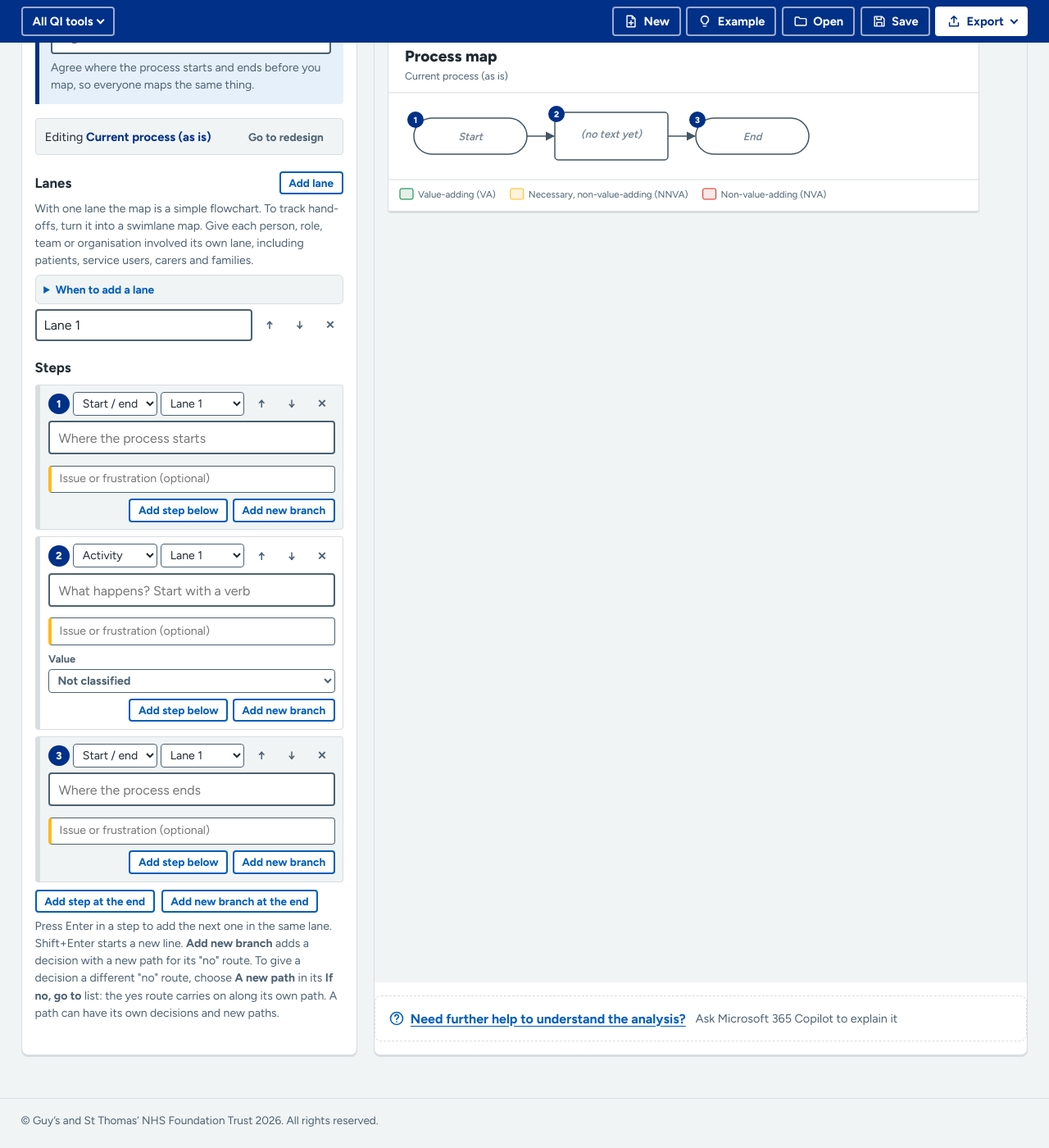
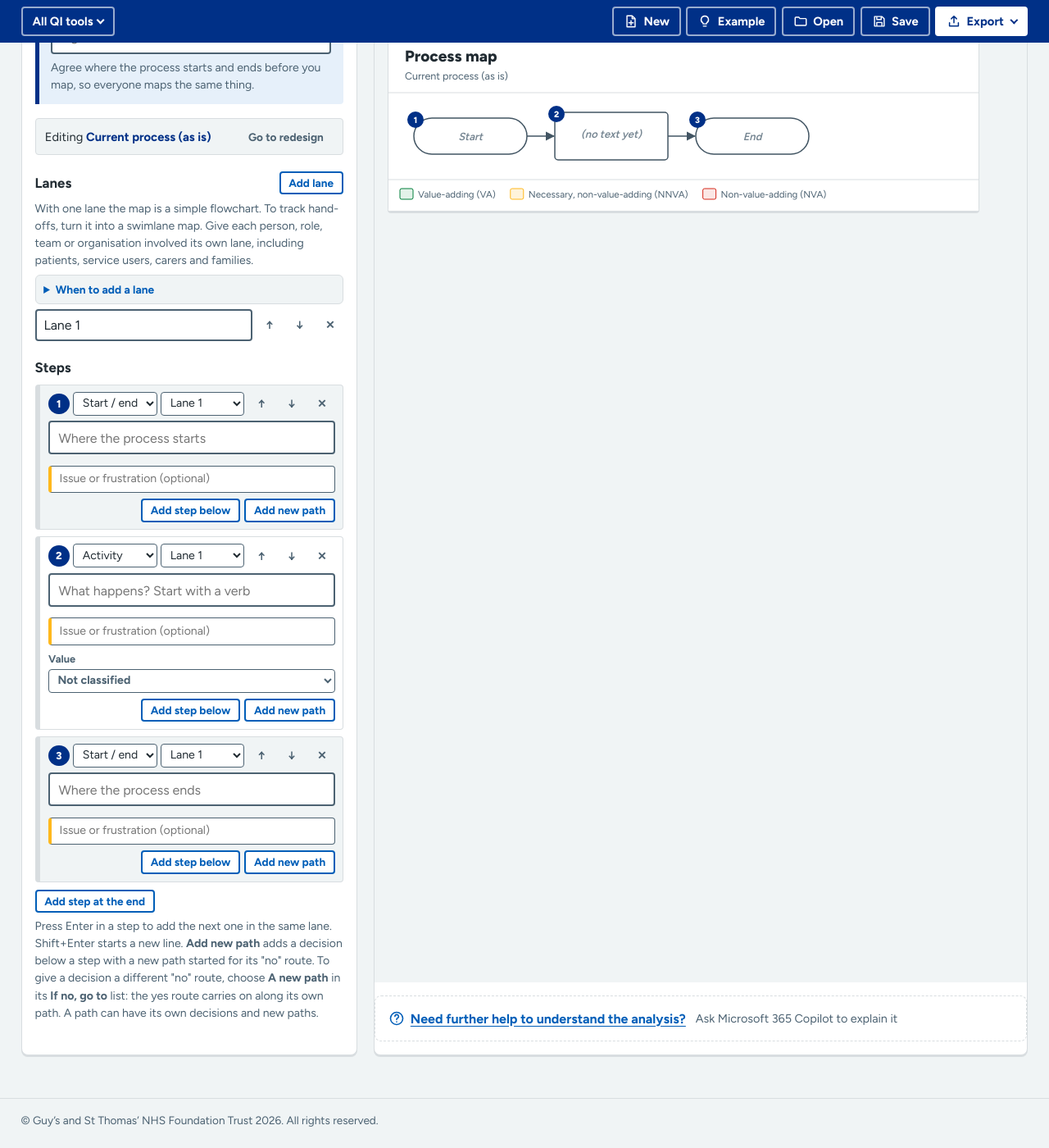
Before and after one commit to PerrinShanks-Cogito/IntegratedQiTools, a Jekyll site: the page built from process_map/index.html, in a window 1280 px wide and 1400 px high, scrolled down 562 px. Shown: the whole window at 82% size. Built offline with Jekyll 4.4.1, drawn with Linux system fonts in a browser that asks for light colours; part of the change alters nothing that is shown.

Commit message:
Process map: restore Wait / queue, rename button to Add new path
Brings back the Wait / queue step type and everything that counts it.
The step card button is now Add new path, and the button at the end of
the step list is removed.

Co-Authored-By: Claude Opus 5.5 <noreply@anthropic.com>
Claude-Session: https://claude.ai/code/session_01CcqVcktLYRUUtxVCgrveQf

```diff
--- a/process_map/app.js
+++ b/process_map/app.js
@@ -12,7 +12,7 @@ let seq=0;
 const nid=()=>"s"+Date.now().toString(36)+(seq++).toString(36);
 const esc=s=>String(s==null?"":s).replace(/[&<>"']/g,c=>({"&":"&amp;","<":"&lt;",">":"&gt;",'"':"&quot;","'":"&#39;"}[c]));
 
-const TYPES={terminator:"Start / end",step:"Activity",decision:"Decision"};
+const TYPES={terminator:"Start / end",step:"Activity",decision:"Decision",wait:"Wait / queue"};
 const PATH="#005EB8"; // arrows and outlines for steps on a decision's new path
 const VALUES={"":"Not classified",va:"Value-adding",nnva:"Necessary (NNVA)",nva:"Non-value-adding"};
 const VSHORT={va:"VA",nnva:"NNVA",nva:"NVA"};
@@ -35,17 +35,17 @@ function example(){
   const c4=S(rc,"step","Prints labels and a paper request form","nnva",{issue:"Same details written out twice"});
   const cur={lanes:[pt,rc,ph,po,lab,cl],steps:[
     S(pt,"terminator","Patient arrives for blood test",""),
-    S(pt,"step","Takes a ticket and waits to check in","nva"),
+    S(pt,"wait","Takes a ticket and waits to check in","nva"),
     S(rc,"step","Checks identity and finds the request","nnva",{issue:"Request is on the EPR but gets re-keyed"}),
     c4,
-    S(pt,"step","Waits to be called","nva",{issue:"Queue peaks 08:30 to 10:00"}),
+    S(pt,"wait","Waits to be called","nva",{issue:"Queue peaks 08:30 to 10:00"}),
     S(ph,"step","Takes blood sample","va"),
     S(ph,"decision","Labels match the patient?","nnva",{noTo:c4.id,noLabel:"No, relabel"}),
-    S(po,"step","Sample waits in tray for porter round","nva",{issue:"Porter round only hourly"}),
+    S(po,"wait","Sample waits in tray for porter round","nva",{issue:"Porter round only hourly"}),
     S(po,"step","Carries samples to the lab","nnva"),
-    S(lab,"step","Sample waits to be booked in","nva"),
+    S(lab,"wait","Sample waits to be booked in","nva"),
     S(lab,"step","Books in and analyses sample","va"),
-    S(cl,"step","Result waits in inbox","nva",{issue:"Only reviewed at end of clinic"}),
+    S(cl,"wait","Result waits in inbox","nva",{issue:"Only reviewed at end of clinic"}),
     S(cl,"step","Reviews result and decides action","va"),
     S(pt,"terminator","Patient told the result","")
   ]};
@@ -53,13 +53,13 @@ function example(){
   const fut={lanes:[fp,fph,flab,fcl],steps:[
     S(fp,"terminator","Patient arrives at booked slot",""),
     S(fp,"step","Checks in at the kiosk","nnva"),
-    S(fp,"step","Waits to be called","nva",{issue:"Booked slots spread the morning peak"}),
+    S(fp,"wait","Waits to be called","nva",{issue:"Booked slots spread the morning peak"}),
     S(fph,"step","Prints labels at the chair from the e-request","nnva"),
     S(fph,"step","Takes and labels sample at the chair","va"),
     S(fph,"step","Sends sample by air tube","nnva"),
-    S(flab,"step","Sample waits to be booked in","nva"),
+    S(flab,"wait","Sample waits to be booked in","nva"),
     S(flab,"step","Books in and analyses sample","va"),
-    S(fcl,"step","Result flagged and waits for review","nva"),
+    S(fcl,"wait","Result flagged and waits for review","nva"),
     S(fcl,"step","Reviews result and decides action","va"),
     S(fp,"terminator","Patient told the result in the app","")
   ]};
@@ -80,9 +80,7 @@ function normMap(m){
   const steps=(Array.isArray(m.steps)?m.steps:[]).map(s=>{
     s=s||{};
     const legacy=s.type==="branch"; // older maps had a New path step type
-    /* older maps also had a Wait / queue type: it opens as a non-value-adding activity */
-    const wait=s.type==="wait", value=VALUES[s.value]!==undefined?s.value:"";
-    const n=S(idmap["L"+s.lane]||lanes[0].id,legacy||wait?"step":TYPES[s.type]?s.type:"step",String(s.text||""),wait&&!value?"nva":value,
+    const n=S(idmap["L"+s.lane]||lanes[0].id,legacy?"step":TYPES[s.type]?s.type:"step",String(s.text||""),VALUES[s.value]!==undefined?s.value:"",
       {issue:String(s.issue||""),yesLabel:String(s.yesLabel||"Yes"),noLabel:String(s.noLabel||"No"),
        depth:legacy?Math.max(1,Math.floor(+s.depth||1)):Math.max(0,Math.floor(+s.depth||0))});
     idmap["S"+s.id]=n.id; n._old=s.noTo; n._then=s.thenTo; return n;
@@ -180,7 +178,7 @@ function flow(m){
 
 /* ---------- metrics ---------- */
 function metrics(m){
-  const r={steps:0,patient:0,handoffs:0,decisions:0,va:0,nnva:0,nva:0,unc:0,loops:0,paths:0,issues:0,hasPatient:m.lanes.some(isPat)};
+  const r={steps:0,patient:0,handoffs:0,decisions:0,waits:0,va:0,nnva:0,nva:0,unc:0,loops:0,paths:0,issues:0,hasPatient:m.lanes.some(isPat)};
   const pl={}; m.lanes.forEach(l=>pl[l.id]=isPat(l));
   const F=flow(m), idx=F.idx;
   /* a path that loops back is rework, so like a rework loop it isn't counted as a hand-off */
@@ -192,6 +190,7 @@ function metrics(m){
     r.steps++;
     if(pl[s.lane]) r.patient++;
     if(s.type==="decision"){r.decisions++; if(!F.runs[i]&&s.noTo&&idx[s.noTo]!==undefined&&idx[s.noTo]<i) r.loops++;}
+    if(s.type==="wait") r.waits++;
     if(s.value) r[s.value]++; else r.unc++;
   });
   return r;
@@ -338,11 +337,12 @@ function layout(m,o){
     let shape;
     if(s.type==="decision") shape='<path d="M'+g.cx+","+top+"L"+(x+BW)+","+g.cy+"L"+g.cx+","+(top+g.h)+"L"+x+","+g.cy+'Z"';
     else if(s.type==="terminator") shape='<rect x="'+x+'" y="'+top+'" width="'+BW+'" height="'+g.h+'" rx="'+Math.min(22,g.h/2)+'"';
+    else if(s.type==="wait"){const r=Math.min(g.h/2,24);shape='<path d="M'+x+","+top+"H"+(x+BW-r)+"A"+r+","+r+" 0 0 1 "+(x+BW)+","+(top+r)+"V"+(top+g.h-r)+"A"+r+","+r+" 0 0 1 "+(x+BW-r)+","+(top+g.h)+"H"+x+'Z"';}
     else shape='<rect x="'+x+'" y="'+top+'" width="'+BW+'" height="'+g.h+'" rx="4"';
     p.push('<g class="box" data-id="'+s.id+'">');
     if(!ex&&selected===s.id) p.push(shape+' fill="none" stroke="#FFB81C" stroke-width="9" stroke-linejoin="round"/>');
-    p.push(shape+' fill="'+fill+'" stroke="'+stroke+'" stroke-width="'+sw+'"'+'/>');
-    const lh=s.type==="decision"?15:16, by=g.cy-(g.lines.length-1)*lh/2+(s.type==="step"?1.5:4.5);
+    p.push(shape+' fill="'+fill+'" stroke="'+stroke+'" stroke-width="'+sw+'"'+(s.type==="wait"?' stroke-dasharray="5 3"':"")+'/>');
+    const lh=s.type==="decision"?15:16, by=g.cy-(g.lines.length-1)*lh/2+(s.type==="step"||s.type==="wait"?1.5:4.5);
     g.lines.forEach((t,k)=>p.push('<text x="'+g.cx+'" y="'+(by+k*lh)+'" text-anchor="middle" font-family="'+FF+'" font-size="13" font-weight="600" '+(g.empty?'font-style="italic" fill="#768692"':'fill="#212B32"')+'>'+esc(t)+'</text>'));
     /* step label badge: a circle for 1-digit labels, a pill for longer ones such as 12 or 3a */
     const lab=F.labels[g.i], bw=Math.max(20,lab.length*6.5+9), bfill=g.dep>0?PATH:"#003087";
@@ -350,7 +350,7 @@ function layout(m,o){
     p.push('<rect x="'+(bx-bw/2)+'" y="'+(byy-10)+'" width="'+bw+'" height="20" rx="10" fill="'+bfill+'"/><text x="'+bx+'" y="'+(byy+4)+'" text-anchor="middle" font-family="'+FF+'" font-size="10.5" font-weight="800" fill="#fff">'+esc(lab)+'</text>');
     /* value tag */
     if(s.value&&s.type!=="terminator"){
-      const vx=s.type==="decision"?g.cx:x+BW-6, vy=s.type==="decision"?top+g.h-16:top+g.h-6;
+      const vx=s.type==="decision"?g.cx:x+BW-(s.type==="wait"?14:6), vy=s.type==="decision"?top+g.h-16:top+g.h-6;
       p.push('<text x="'+vx+'" y="'+vy+'" text-anchor="'+(s.type==="decision"?"middle":"end")+'" font-family="'+FF+'" font-size="9.5" font-weight="800" fill="'+c.ink+'">'+VSHORT[s.value]+'</text>');
     }
     p.push('</g>');
@@ -559,14 +559,14 @@ function stepCard(m,s,i,F){
     '<button class="btn icon ghost" data-act="up" type="button" aria-label="Move step '+F.labels[i]+' up">↑</button>'+
     '<button class="btn icon ghost" data-act="down" type="button" aria-label="Move step '+F.labels[i]+' down">↓</button>'+
     '<button class="btn icon ghost danger" data-act="del" type="button" aria-label="Remove step '+F.labels[i]+'">✕</button></div>'+
-    '<textarea class="field t" rows="1" aria-label="Step '+F.labels[i]+' description" placeholder="'+(isT?(i===0?"Where the process starts":"Where the process ends"):isD?"A yes or no question":d?"What happens on this path? Start with a verb":"What happens? Start with a verb")+'"></textarea>'+
+    '<textarea class="field t" rows="1" aria-label="Step '+F.labels[i]+' description" placeholder="'+(isT?(i===0?"Where the process starts":"Where the process ends"):isD?"A yes or no question":s.type==="wait"?"Who or what is waiting, and where":d?"What happens on this path? Start with a verb":"What happens? Start with a verb")+'"></textarea>'+
     noRow+pathRow+
     '<input class="field measure issue is" type="text" aria-label="Issue for step '+F.labels[i]+'" placeholder="Issue or frustration (optional)">'+
     (isT?"":'<div class="row1"><label>Value<select class="field sm va">'+Object.keys(VALUES).map(k=>'<option value="'+k+'"'+(k===(s.value||"")?" selected":"")+'>'+VALUES[k]+'</option>').join("")+'</select></label></div>')+
     '<div class="step-foot"><span></span>'+
     '<span class="foot-btns">'+moves+
     '<button class="btn small" data-act="ins" type="button">'+(d?"Add path step below":"Add step below")+'</button>'+
-    '<button class="btn small" data-act="branch" type="button">Add new branch</button></span></div></div>';
+    '<button class="btn small" data-act="path" type="button">Add new path</button></span></div></div>';
 }
 function renderEditor(){
   renderEditing();
@@ -594,8 +594,8 @@ function renderEditor(){
   h+='</div><div class="section-h"><h2>Steps</h2></div>';
   const F=flow(m);
   h+='<div id="steps">'+m.steps.map((s,i)=>stepCard(m,s,i,F)).join("")+'</div>';
-  h+='<div class="actions" style="margin-top:.6rem"><button class="btn small" id="addStep" type="button">Add step at the end</button><button class="btn small" id="addBranch" type="button">Add new branch at the end</button></div>';
-  h+='<p class="hint">Press Enter in a step to add the next one in the same lane. Shift+Enter starts a new line. <b>Add new branch</b> adds a decision with a new path for its "no" route. To give a decision a different "no" route, choose <b>A new path</b> in its <b>If no, go to</b> list: the yes route carries on along its own path. A path can have its own decisions and new paths.</p>';
+  h+='<div style="margin-top:.6rem"><button class="btn small" id="addStep" type="button">Add step at the end</button></div>';
+  h+='<p class="hint">Press Enter in a step to add the next one in the same lane. Shift+Enter starts a new line. <b>Add new path</b> adds a decision below a step with a new path started for its "no" route. To give a decision a different "no" route, choose <b>A new path</b> in its <b>If no, go to</b> list: the yes route carries on along its own path. A path can have its own decisions and new paths.</p>';
   host.innerHTML=h;
   host.querySelectorAll(".lane-row").forEach(r=>{r.querySelector(".ln").value=laneOf(m,r.dataset.id).name;});
   host.querySelectorAll(".step").forEach(c=>{
@@ -636,6 +636,7 @@ ed.addEventListener("change",e=>{
   if(cl.contains("ty")){
     const hadPath=!!flow(m).runs[m.steps.indexOf(s)];
     s.type=e.target.value;
+    if(s.type==="wait"&&!s.value) s.value="nva";
     if(s.type!=="decision") s.noTo="";
     if(s.type==="terminator") s.value="";
     /* a new decision starts with a new path for its "no" route */
@@ -687,7 +688,7 @@ function insertAfter(i){
   m.steps.splice(at,0,ns); selected=ns.id; changed(true); focusCard(ns.id,".t");
 }
 /* Add a decision after this one on the same path, with a new path started for its "no" route */
-function insertBranch(i){
+function insertDecision(i){
   insertAfter(i);
   const m=map(), s=m.steps.find(x=>x.id===selected);
   s.type="decision"; addPathStep(m.steps.indexOf(s),true); focusCard(s.id,".t");
@@ -727,7 +728,6 @@ ed.addEventListener("click",e=>{
   const m=map(); if(!m) return;
   if(e.target.id==="addLane"){m.lanes.push(L("New lane"));changed(true);const rows=document.querySelectorAll(".lane-row .ln");const last=rows[rows.length-1];last.focus();last.select();return;}
   if(e.target.id==="addStep"){insertAfter(m.steps.length-1);return;}
-  if(e.target.id==="addBranch"){insertBranch(m.steps.length-1);return;}
   const b=e.target.closest("[data-act]"); if(!b) return;
   const act=b.dataset.act;
   const lr=b.closest(".lane-row");
@@ -758,7 +758,7 @@ ed.addEventListener("click",e=>{
     if(ids.includes(selected))selected=null; changed(true);
   }
   else if(act==="ins") insertAfter(i);
-  else if(act==="branch") insertBranch(i);
+  else if(act==="path") insertDecision(i);
 });
 /* header fields */
 $("#title").addEventListener("input",e=>{state.title=e.target.value;changed();});
@@ -769,7 +769,7 @@ function renderAnalysis(){
   const cur=metrics(state.maps.current), fm=state.maps.future, fut=fm?metrics(fm):null;
   const rows=[
     ["Steps","steps",-1,0],["Steps the patient goes through","patient",-1,0,!cur.hasPatient&&!(fut&&fut.hasPatient)],["Hand-offs","handoffs",-1,0],
-    ["Decisions","decisions",-1,0],["Non-value-adding steps","nva",-1,0],["Necessary non-value-adding steps","nnva",-1,0],
+    ["Decisions","decisions",-1,0],["Waits and queues","waits",-1,0],["Non-value-adding steps","nva",-1,0],["Necessary non-value-adding steps","nnva",-1,0],
     ["Value-adding steps","va",0,0],["Rework loops","loops",-1,0],["New paths from decisions","paths",0,0,!cur.paths&&!(fut&&fut.paths)]
   ];
   const f=v=>String(v);
@@ -786,7 +786,7 @@ function renderAnalysis(){
   });
   h+='</tbody></table>';
   if(!fut) h+='<p class="hint">Start a redesign from the map view to compare the two.</p>';
-  const a=state.active==="future"&&fut?fut:cur, label=state.active==="future"&&fut?"redesign":"current process";
+  const a=state.active==="future"&&fut?fut:cur, am=map()||state.maps.current, label=state.active==="future"&&fut?"redesign":"current process";
   const tot=a.va+a.nnva+a.nva+a.unc;
   h+='<div class="section-h"><h2>Where the value is ('+label+')</h2></div>';
   if(tot){
@@ -798,6 +798,8 @@ function renderAnalysis(){
   const P=[];
   if(a.steps&&a.nva) P.push(a.nva+" of "+a.steps+" steps add no value for the patient. Which could you stop doing altogether?");
   if(a.handoffs>=3) P.push("The patient or the work changes hands "+a.handoffs+" times. Could one person or team do more of the journey?");
+  const waits=am.steps.filter(s=>s.type==="wait");
+  if(waits.length) P.push("There "+(waits.length>1?"are "+waits.length+" waits or queues":"is 1 wait or queue")+" on the map. What is the work waiting for"+(waits.length>1?" at each one?":"?"));
   if(a.loops) P.push(a.loops+" rework loop"+(a.loops>1?"s send":" sends")+" work back. Fix the cause at source rather than checking for it later.");
   if(a.paths) P.push(a.paths+" decision"+(a.paths>1?"s send":" sends")+" some cases down a new path. How often does each path happen, and what would make it unnecessary?");
   if(a.nnva) P.push("Necessary steps can still be simplified or done at the same time as something else. Look at the "+a.nnva+" amber step"+(a.nnva>1?"s":"")+".");
@@ -836,6 +838,7 @@ function renderChecks(){
     const unc=st.filter(s=>s.type!=="terminator"&&!s.value);
     if(unc.length) add("warn",steps(unc.map(lab))+(unc.length>1?" aren't":" isn't")+" classified for value","Ask of each one: would the patient value this? Mark it value-adding, necessary or non-value-adding.");
     else if(M.steps) add("pass","Every step is classified for value","");
+    if(!M.waits&&M.steps) add("info","No waits or queues mapped","Most processes have them. Add them as Wait / queue steps so they're counted.");
     if(!M.issues&&M.steps>=3) add("info","No issues noted yet","Add the frustrations people raise as issue notes on the steps. They become your list of things to fix.");
 
     if(M.decisions){
@@ -903,7 +906,7 @@ function colMap(head){
 function toTable(m){
   const byId={}, F=flow(m); m.steps.forEach(s=>byId[s.id]=s);
   const nm=id=>byId[id]?String(byId[id].text||"").replace(/[\t\n]/g," ").trim():"";
-  const tn={terminator:"Start/end",step:"Activity",decision:"Decision"};
+  const tn={terminator:"Start/end",step:"Activity",decision:"Decision",wait:"Wait"};
   const out=[COLS.join("\t")];
   m.steps.forEach((s,i)=>out.push([laneOf(m,s.lane).name,s.text,tn[s.type],VSHORT[s.value]||"",s.issue,
     s.type==="decision"&&s.noTo?nm(s.noTo):"",F.dep[i]||"",
@@ -923,7 +926,7 @@ function fromTable(src,old){
     const ty=col(c,"type").toLowerCase(), va=col(c,"value").toLowerCase().replace(/[^a-z]/g,"");
     /* older tables had a "New path" type: an activity one level below the step before it */
     const legacy=/new path|branch|altern/.test(ty);
-    const type=legacy?"step":/start|end|termin/.test(ty)?"terminator":/decis|question|\?/.test(ty)?"decision":"step";
+    const type=legacy?"step":/start|end|termin/.test(ty)?"terminator":/decis|question|\?/.test(ty)?"decision":/wait|queue|delay/.test(ty)?"wait":"step";
     const value=type==="terminator"?"":va==="nnva"||/necess|amber/.test(va)?"nnva":va==="nva"||/^non|waste|red/.test(va)?"nva":va==="va"||/^value|green/.test(va)?"va":"";
     const lvRaw=col(c,"level"), go=col(c,"go"), th=col(c,"then");
     const lv=/^\d+$/.test(lvRaw)?+lvRaw:legacy?(prev?prev.depth+(prev.type==="decision"?1:0):0)||1:0;
--- a/process_map/index.html
+++ b/process_map/index.html
@@ -249,8 +249,8 @@ select.field{overflow:visible;cursor:pointer}
       <h3>Building a map</h3>
       <ol>
         <li><b>Set the scope.</b> Fill in <b>Starts when</b>, <b>Ends when</b> and <b>Who it's for</b> so everyone maps the same thing.</li>
-        <li><b>Add the steps in order.</b> Word each one as an action. Press Enter in a step to add the next one. Choose the type for each step: start or end, activity or decision. Map a wait or queue as an activity, worded as what is waiting (for example "Sample waits for porter"), and mark it non-value-adding.</li>
-        <li><b>Add decisions.</b> Use <b>Add new branch</b> to add a decision with its new path already started. A decision is a yes or no question. The <b>yes</b> carries on along the usual path. By default the <b>no</b> starts a new path below it; in <b>If no, go to</b> you can instead carry straight on, or go to another step, for example back to an earlier step for rework.</li>
+        <li><b>Add the steps in order.</b> Word each one as an action. Press Enter in a step to add the next one. Choose the type for each step: start or end, activity, decision, or wait or queue.</li>
+        <li><b>Add decisions.</b> Use <b>Add new path</b> on a step to add a decision below it with its new path already started. A decision is a yes or no question. The <b>yes</b> carries on along the usual path. By default the <b>no</b> starts a new path below it; in <b>If no, go to</b> you can instead carry straight on, or go to another step, for example back to an earlier step for rework.</li>
         <li><b>Build out new paths.</b> Use <b>Add path step below</b> on a path step to add the next one. A path can have its own decisions and new paths. On a path's last step, <b>At the end of this path</b> sets whether it rejoins the path it came from, goes on to a later step, loops back or ends.</li>
         <li><b>Add lanes if you want to track hand-offs.</b> With one lane the map is a simple flowchart. Add a lane for each person, role, team or organisation involved to make it a swimlane map; <b>When to add a lane</b> under Lanes explains when a new lane is worth it.</li>
         <li><b>Classify each step</b> as value-adding, necessary or non-value-adding, and add an <b>issue</b> wherever people describe a frustration.</li>
@@ -267,6 +267,7 @@ select.field{overflow:visible;cursor:pointer}
         <span class="sw" style="background:#fff;border-radius:7px"></span><span><b>Start or end</b>: the agreed boundaries of the process.</span>
         <span class="sw" style="background:#fff"></span><span><b>Activity</b>: something someone does. Start it with a verb.</span>
         <span class="sw" style="background:#fff;transform:rotate(45deg) scale(.8)"></span><span><b>Decision</b>: a yes or no question. The yes carries on along the path; the no takes a new path, carries on or goes to another step.</span>
+        <span class="sw" style="background:#fff;border-radius:2px 8px 8px 2px"></span><span><b>Wait or queue</b>: time where nothing happens to the patient or the work.</span>
         <span class="sw" style="background:#fff;border:2px solid #425563"></span><span><b>Usual path</b>: the route most cases follow, taking the yes at each decision.</span>
         <span class="sw" style="background:#fff;border:2px solid #005EB8"></span><span><b>New path</b>: the steps on a decision's no route, drawn in blue in a row below the path the decision is on.</span>
         <span class="sw" style="background:#fff;border:2px solid #005EB8;border-radius:50%;width:14px;height:14px"></span><span><b>Path ends</b>: the work on that path stops there, for example a referral is closed.</span>
@@ -353,7 +354,7 @@ select.field{overflow:visible;cursor:pointer}
 <dialog id="tableDlg">
   <form method="dialog" class="dlg" id="tableForm">
     <h2>Edit as table</h2>
-    <p class="hint" style="margin:0">One step per line, in order. Paste straight from Excel, or separate columns with |. Columns: Lane, Step, Type (start/end, activity, decision), Value (VA, NNVA, NVA), Issue, If no go to (a decision's rework step, by name), Path level (blank for the usual path, 1 for a decision's new path, 2 for a path from a decision on that path), At path end (for the last step on a path: a step name or End). Only Lane and Step are needed. This replaces the map you're viewing.</p>
+    <p class="hint" style="margin:0">One step per line, in order. Paste straight from Excel, or separate columns with |. Columns: Lane, Step, Type (start/end, activity, decision, wait), Value (VA, NNVA, NVA), Issue, If no go to (a decision's rework step, by name), Path level (blank for the usual path, 1 for a decision's new path, 2 for a path from a decision on that path), At path end (for the last step on a path: a step name or End). Only Lane and Step are needed. This replaces the map you're viewing.</p>
     <textarea id="tableText" spellcheck="false" aria-label="Step table"></textarea>
     <div class="row">
       <button class="btn" value="cancel" type="submit">Cancel</button>
```
